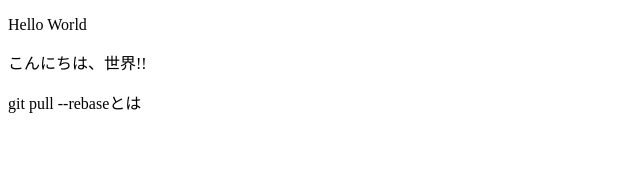
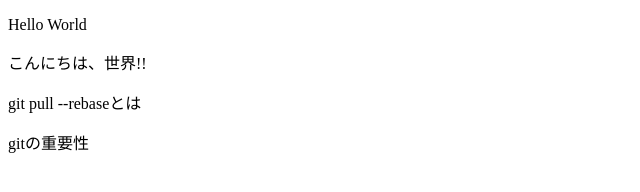
Before and after one commit to Goto-star/GitHub, a plain HTML site: page index.html in a window 1280 px wide. Shown: the whole page, without its empty margins (0-640 px from the left). Drawn offline with Linux system fonts and the light colour scheme.

Commit message:
index.htmlに一文追加

```diff
--- a/index.html
+++ b/index.html
@@ -28,6 +28,7 @@
   <p>Hello World</p>
   <p>こんにちは、世界!!</p>
   <p>git pull --rebaseとは</p>
+  <p>gitの重要性</p>
 </body>
 
 </html>
```
